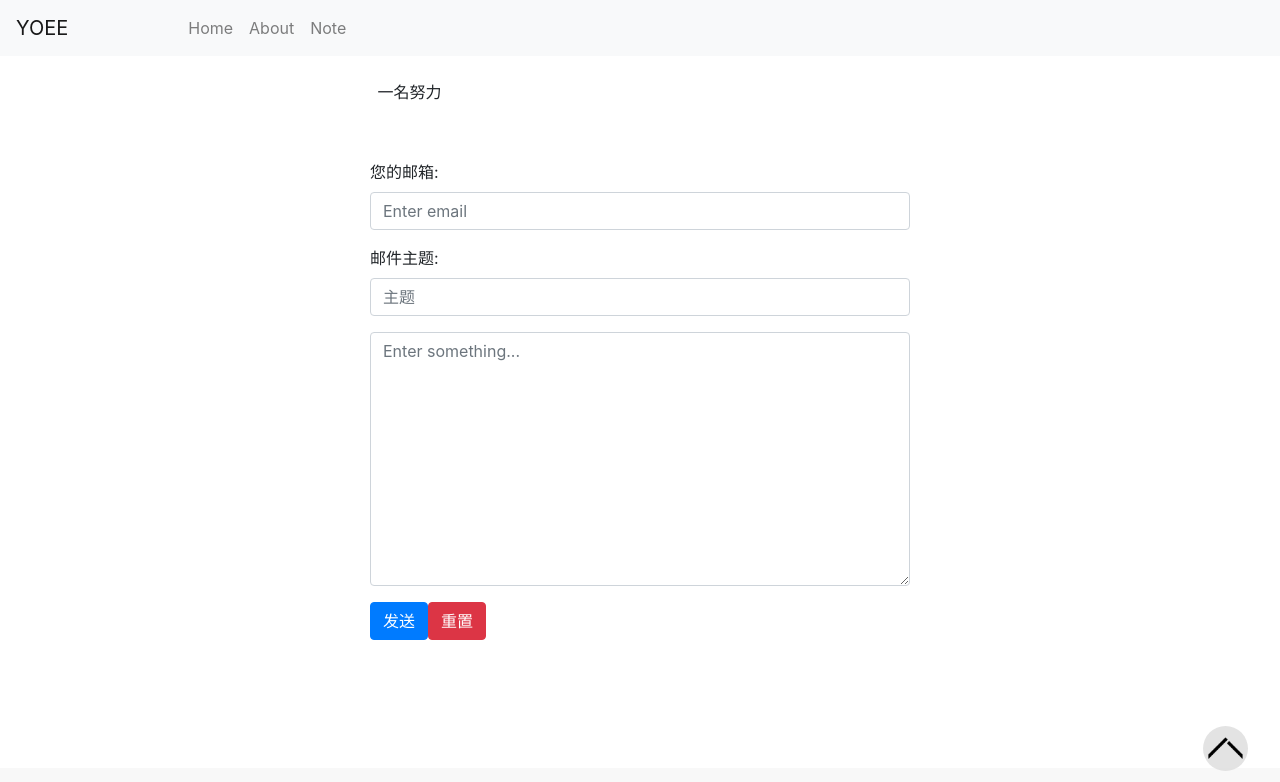
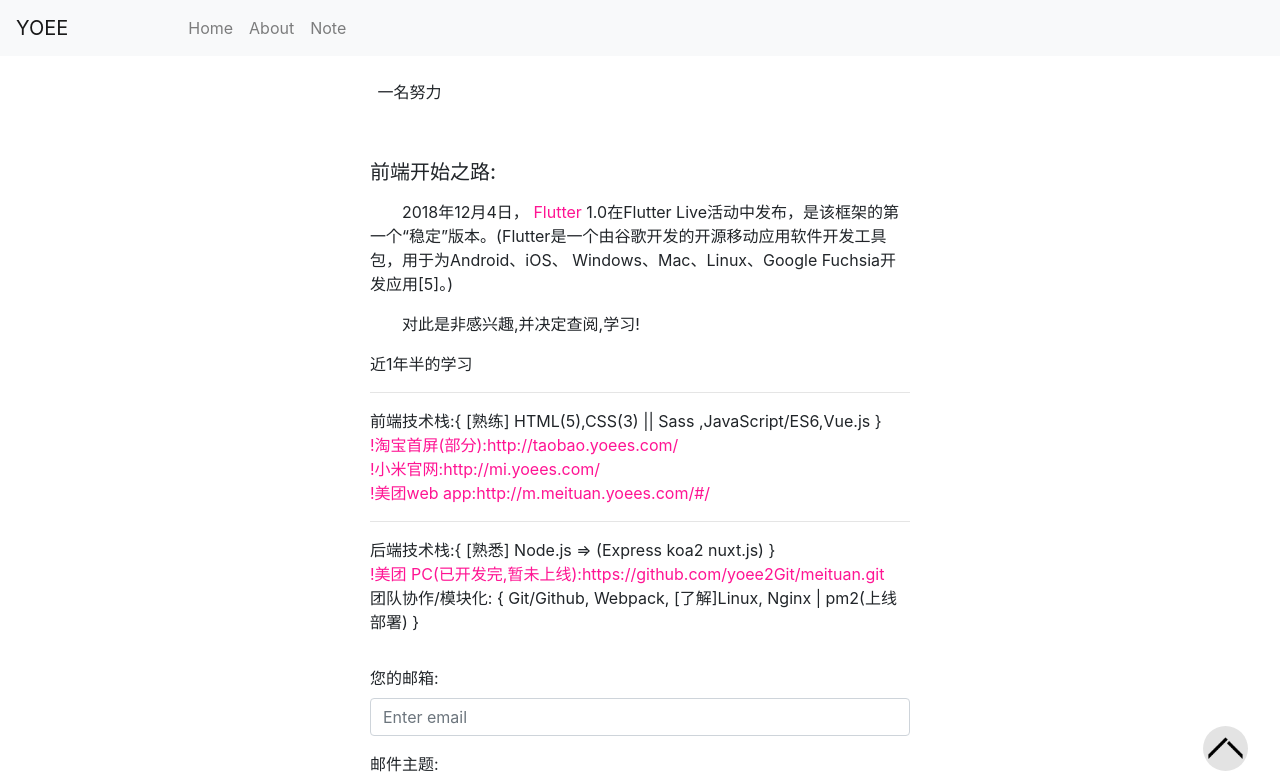
Before and after one commit to yoee2Git/yoee, a Nuxt app: page /about in a window 1280 px wide. Shown: the top 782 px of the page. Built offline with nearby package versions, Linux system fonts and the light colour scheme; what mavon-editor would draw is missing.

Commit message:
自我简介

```diff
--- a/pages/about.vue
+++ b/pages/about.vue
@@ -7,14 +7,38 @@
         </div>
       </b-col>
     </b-row>
+    <b-row class="info">
+      <b-col md="6" offset-md="3">
+        <h5>前端开始之路:</h5>
+        <p>
+          2018年12月4日，
+          <a href="https://zh.wikipedia.org/zh-hans/Flutter">Flutter</a> 1.0在Flutter Live活动中发布，是该框架的第一个“稳定”版本。(Flutter是一个由谷歌开发的开源移动应用软件开发工具包，用于为Android、iOS、 Windows、Mac、Linux、Google Fuchsia开发应用[5]。)
+        </p>
+        <p>对此是非感兴趣,并决定查阅,学习!</p>
+        <div>
+          近1年半的学习
+          <br />
+          <hr>
+          前端技术栈:{ [熟练] HTML(5),CSS(3) || Sass ,JavaScript/ES6,Vue.js }
+          <br>
+          <a href="http://taobao.yoees.com/">!淘宝首屏(部分):http://taobao.yoees.com/</a>
+          <br>
+          <a href="http://mi.yoees.com/">!小米官网:http://mi.yoees.com/</a>
+          <br>
+          <a href="http://m.meituan.yoees.com/#/">!美团web app:http://m.meituan.yoees.com/#/</a>
+          <hr>
+          后端技术栈:{ [熟悉] Node.js => (Express koa2 nuxt.js) }
+          <br>
+          <a href="https://github.com/yoee2Git/meituan.git">!美团 PC(已开发完,暂未上线):https://github.com/yoee2Git/meituan.git</a>
+          <br>
+          团队协作/模块化: { Git/Github, Webpack, [了解]Linux, Nginx | pm2(上线部署) }
+        </div>
+      </b-col>
+    </b-row>
     <b-row>
       <b-col md="6" offset-md="3">
         <b-form @submit="onSubmit" @reset="onReset" v-if="show">
-          <b-form-group
-            id="input-group-1"
-            label="您的邮箱:"
-            label-for="input-1"
-          >
+          <b-form-group id="input-group-1" label="您的邮箱:" label-for="input-1">
             <b-form-input
               id="input-1"
               v-model="ruleForm.email"
@@ -37,12 +61,7 @@
             ></b-form-textarea>
           </b-form-group>
 
-          <b-button
-            v-b-popover.hover.top="'我会尽快回复您'"
-            title="H!"
-            type="submit"
-            variant="primary"
-          >发送</b-button>
+          <b-button v-b-popover.hover.top="'我会尽快回复您'" title="H!" type="submit" variant="primary">发送</b-button>
           <b-button type="reset" variant="danger">重置</b-button>
         </b-form>
       </b-col>
@@ -60,25 +79,25 @@ export default {
         desc: ""
       },
       show: true,
-      msg:''
+      msg: ""
     };
   },
   methods: {
-   async onSubmit(evt) {
+    async onSubmit(evt) {
       evt.preventDefault();
       let res = await this.$axios.post("/about/sendEmail", {
         title: this.ruleForm.title,
         email: this.ruleForm.email,
-        desc: this.ruleForm.desc,
+        desc: this.ruleForm.desc
       });
-      if(res.status === 200){
-        this.mag = res.data.msg
+      if (res.status === 200) {
+        this.mag = res.data.msg;
       }
-      console.log(res)
+      console.log(res);
       setTimeout(() => {
         this.ruleForm.title = "";
         this.ruleForm.desc = "";
-      })
+      });
     },
     onReset(evt) {
       evt.preventDefault();
@@ -124,6 +143,17 @@ export default {
       move 35s steps(16, end) forwards;
   }
 }
+.info {
+  margin-bottom: 2rem;
+  p {
+    text-indent: 2rem;
+    margin: 1rem 0rem;
+  }
+  a{
+    color: deeppink;
+    margin: 1rem 0rem;
+  }
+}
 @keyframes inblock {
   0% {
     border-left: 4px solid rgba(0, 0, 0, 0);
```
